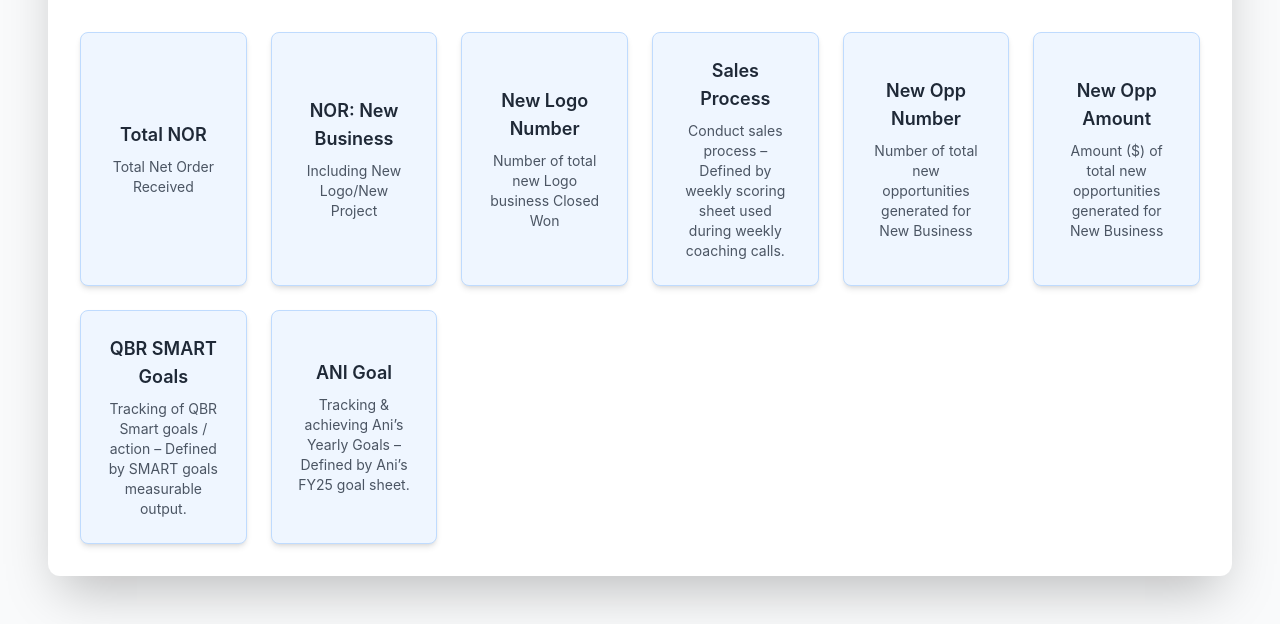
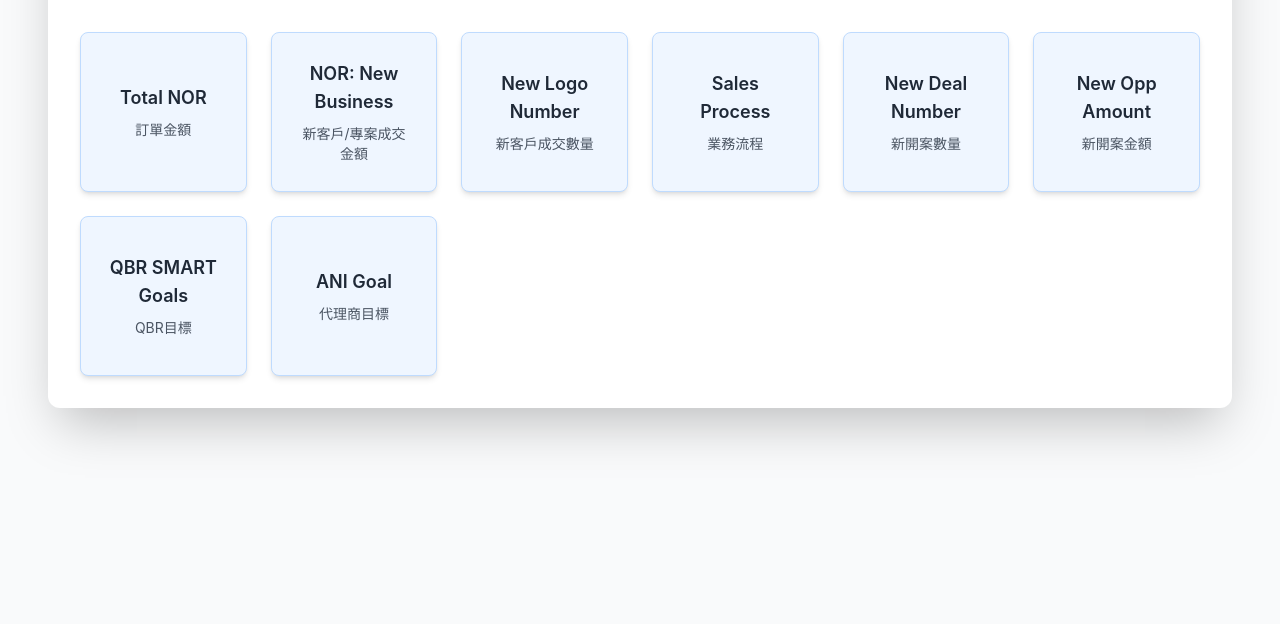
Before and after one commit to WilliamYehCE95/SalesDashboard, a plain HTML site: page index.html in a window 1280 px wide. Shown: the part 192-816 px from the top of the page. Drawn offline with nearby package versions, Linux system fonts and the light colour scheme.

Commit message:
Update index.html

```diff
--- a/index.html
+++ b/index.html
@@ -90,43 +90,43 @@
                     <!-- Heading for the metric. -->
                     <h3 class="text-lg font-semibold text-gray-800 mb-2">Total NOR</h3>
                     <!-- Description of the metric. -->
-                    <p class="text-sm text-gray-600">Total Net Order Received</p>
+                    <p class="text-sm text-gray-600">訂單金額</p>
                 </a>
             </div>
 
             <div class="cell bg-blue-50 p-6 rounded-lg shadow-md flex flex-col items-center justify-center min-h-[160px] border border-blue-200 hover:shadow-lg hover:scale-105 transition duration-300 ease-in-out">
                 <h3 class="text-lg font-semibold text-gray-800 mb-2">NOR: New Business</h3>
-                <p class="text-sm text-gray-600">Including New Logo/New Project</p>
+                <p class="text-sm text-gray-600">新客戶/專案成交金額</p>
             </div>
 
             <div class="cell bg-blue-50 p-6 rounded-lg shadow-md flex flex-col items-center justify-center min-h-[160px] border border-blue-200 hover:shadow-lg hover:scale-105 transition duration-300 ease-in-out">
                 <h3 class="text-lg font-semibold text-gray-800 mb-2">New Logo Number</h3>
-                <p class="text-sm text-gray-600">Number of total new Logo business Closed Won</p>
+                <p class="text-sm text-gray-600">新客戶成交數量</p>
             </div>
 
             <div class="cell bg-blue-50 p-6 rounded-lg shadow-md flex flex-col items-center justify-center min-h-[160px] border border-blue-200 hover:shadow-lg hover:scale-105 transition duration-300 ease-in-out">
                 <h3 class="text-lg font-semibold text-gray-800 mb-2">Sales Process</h3>
-                <p class="text-sm text-gray-600">Conduct sales process – Defined by weekly scoring sheet used during weekly coaching calls.</p>
+                <p class="text-sm text-gray-600">業務流程</p>
             </div>
 
             <div class="cell bg-blue-50 p-6 rounded-lg shadow-md flex flex-col items-center justify-center min-h-[160px] border border-blue-200 hover:shadow-lg hover:scale-105 transition duration-300 ease-in-out">
-                <h3 class="text-lg font-semibold text-gray-800 mb-2">New Opp Number</h3>
-                <p class="text-sm text-gray-600">Number of total new opportunities generated for New Business</p>
+                <h3 class="text-lg font-semibold text-gray-800 mb-2">New Deal Number</h3>
+                <p class="text-sm text-gray-600">新開案數量</p>
             </div>
 
             <div class="cell bg-blue-50 p-6 rounded-lg shadow-md flex flex-col items-center justify-center min-h-[160px] border border-blue-200 hover:shadow-lg hover:scale-105 transition duration-300 ease-in-out">
                 <h3 class="text-lg font-semibold text-gray-800 mb-2">New Opp Amount</h3>
-                <p class="text-sm text-gray-600">Amount ($) of total new opportunities generated for New Business</p>
+                <p class="text-sm text-gray-600">新開案金額</p>
             </div>
 
             <div class="cell bg-blue-50 p-6 rounded-lg shadow-md flex flex-col items-center justify-center min-h-[160px] border border-blue-200 hover:shadow-lg hover:scale-105 transition duration-300 ease-in-out">
                 <h3 class="text-lg font-semibold text-gray-800 mb-2">QBR SMART Goals</h3>
-                <p class="text-sm text-gray-600">Tracking of QBR Smart goals / action – Defined by SMART goals measurable output.</p>
+                <p class="text-sm text-gray-600">QBR目標</p>
             </div>
 
             <div class="cell bg-blue-50 p-6 rounded-lg shadow-md flex flex-col items-center justify-center min-h-[160px] border border-blue-200 hover:shadow-lg hover:scale-105 transition duration-300 ease-in-out">
                 <h3 class="text-lg font-semibold text-gray-800 mb-2">ANI Goal</h3>
-                <p class="text-sm text-gray-600">Tracking & achieving Ani’s Yearly Goals – Defined by Ani’s FY25 goal sheet.</p>
+                <p class="text-sm text-gray-600">代理商目標</p>
             </div>
         </div>
     </div>
```
